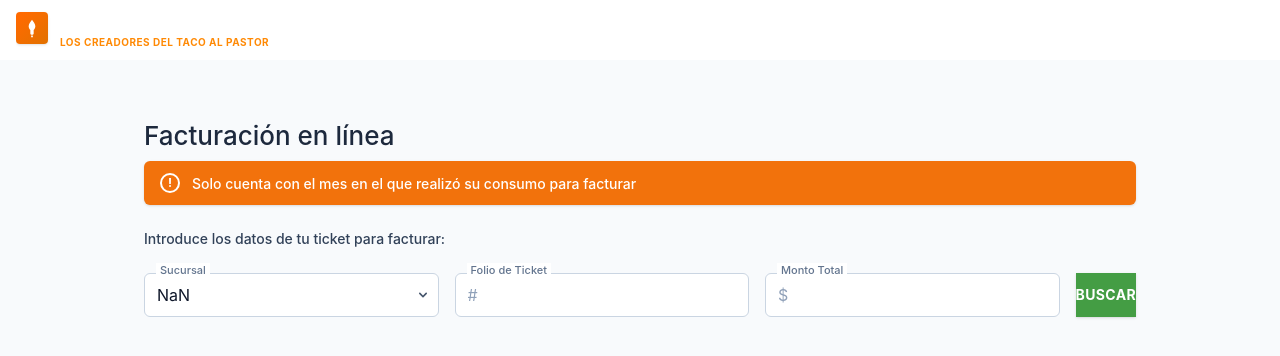
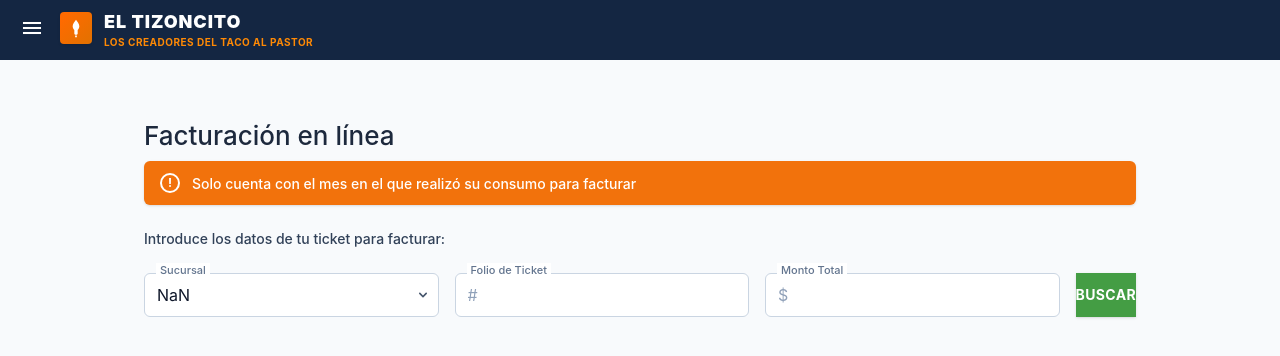
Before and after one commit to ABEL0120/FacturacionPWA, a React (Vite) app: page /home in a window 1280 px wide. Shown: the top 356 px of the page. Built offline with nearby package versions, Linux system fonts and the light colour scheme.

Commit message:
fix: barra superior con fondo azul marino y menu lateral con solo inicio

```diff
--- a/package.json
+++ b/package.json
@@ -6,7 +6,9 @@
   "scripts": {
     "dev": "vite --host",
     "build": "tsc && vite build",
-    "preview": "vite preview",
+    "preview": "vite preview --host --port 4173",
+    "tunnel": "cloudflared tunnel --url http://localhost:4173",
+    "tunnel:quick": "npx untun tunnel http://localhost:4173",
     "lint": "eslint"
   },
   "dependencies": {
--- a/src/App.tsx
+++ b/src/App.tsx
@@ -10,6 +10,7 @@ import { useRegisterSW } from "virtual:pwa-register/react";
 import { IonReactRouter } from "@ionic/react-router";
 import { OfflineBanner } from "./components/OfflineBanner";
 import { PwaInstallGate } from "./components/PwaInstallGate";
+import { MenuLateral } from "./components/MenuLateral";
 import Home from "./pages/Home";
 
 /* Ionic Core CSS */
@@ -82,7 +83,8 @@ const App: React.FC = () => (
     <OfflineBanner />
     <PwaInstallGate>
       <IonReactRouter>
-        <IonRouterOutlet>
+        <MenuLateral />
+        <IonRouterOutlet id="main-content">
           <Route exact path="/home" component={Home} />
           <Route exact path="/">
             <Redirect to="/home" />
--- /dev/null
+++ b/src/components/MenuLateral.tsx
@@ -0,0 +1,68 @@
+import React from "react";
+import {
+  IonMenu,
+  IonHeader,
+  IonToolbar,
+  IonTitle,
+  IonContent,
+  IonList,
+  IonItem,
+  IonIcon,
+  IonLabel,
+  IonMenuToggle,
+  IonFooter,
+} from "@ionic/react";
+import { homeOutline } from "ionicons/icons";
+import { useLocation } from "react-router-dom";
+
+export const MenuLateral: React.FC = () => {
+  const location = useLocation();
+
+  return (
+    <IonMenu contentId="main-content" type="overlay">
+      <IonHeader className="ion-no-border">
+        <IonToolbar className="tizoncito-toolbar">
+          <IonTitle className="font-bold text-white text-base">
+            El Tizoncito
+          </IonTitle>
+        </IonToolbar>
+      </IonHeader>
+
+      <IonContent className="ion-padding-vertical">
+        <IonList lines="none" className="space-y-1 px-2">
+          <IonMenuToggle autoHide={false}>
+            <IonItem
+              routerLink="/home"
+              routerDirection="none"
+              className={`rounded-xl transition-colors cursor-pointer ${
+                location.pathname === "/home" || location.pathname === "/"
+                  ? "text-blue-600 font-bold bg-blue-50/80"
+                  : "text-slate-700 hover:bg-slate-100"
+              }`}
+              detail={false}
+            >
+              <IonIcon
+                slot="start"
+                icon={homeOutline}
+                className={
+                  location.pathname === "/home" || location.pathname === "/"
+                    ? "text-blue-600"
+                    : "text-slate-500"
+                }
+              />
+              <IonLabel>Inicio</IonLabel>
+            </IonItem>
+          </IonMenuToggle>
+        </IonList>
+      </IonContent>
+
+      <IonFooter className="p-4 border-t border-slate-100 text-center">
+        <span className="text-xs text-slate-400 font-medium">
+          Facturación PWA v0.1.0
+        </span>
+      </IonFooter>
+    </IonMenu>
+  );
+};
+
+export default MenuLateral;
--- a/src/index.css
+++ b/src/index.css
@@ -57,3 +57,11 @@ ion-toolbar {
   --color: var(--ion-toolbar-color) !important;
   --border-color: var(--ion-border-color) !important;
 }
+
+ion-toolbar.tizoncito-toolbar {
+  --background: #142642 !important;
+  --color: #ffffff !important;
+  --border-color: #142642 !important;
+  background-color: #142642 !important;
+  color: #ffffff !important;
+}
--- a/src/pages/Home.tsx
+++ b/src/pages/Home.tsx
@@ -4,6 +4,8 @@ import {
   IonHeader,
   IonToolbar,
   IonContent,
+  IonButtons,
+  IonMenuButton,
   IonSpinner,
 } from "@ionic/react";
 import { facturacionApi, TicketBusquedaParams } from "../api/facturacionApi";
@@ -47,7 +49,14 @@ export const Home: React.FC = () => {
     <IonPage>
       {/* Barra superior estilo El Tizoncito */}
       <IonHeader className="ion-no-border">
-        <IonToolbar style={{ "--background": "#142642", "--color": "#ffffff" }} className="px-4 py-1">
+        <IonToolbar className="tizoncito-toolbar px-2 py-1">
+          <IonButtons slot="start">
+            <IonMenuButton
+              autoHide={false}
+              style={{ color: "#ffffff", "--color": "#ffffff" }}
+              className="text-white mr-1"
+            />
+          </IonButtons>
           <div className="flex items-center gap-3">
             {/* Logo de trompo / flama */}
             <div className="flex items-center justify-center w-8 h-8 rounded bg-gradient-to-br from-orange-500 to-amber-600 shadow-sm shrink-0">
--- a/vite.config.ts
+++ b/vite.config.ts
@@ -123,7 +123,10 @@ export default defineConfig({
     }),
   ],
   server: {
+    host: true,
+    port: 5173,
     allowedHosts: true,
+    cors: true,
     proxy: {
       "/api": {
         target: "https://localhost:7259",
@@ -133,7 +136,11 @@ export default defineConfig({
     },
   },
   preview: {
+    host: true,
+    port: 4173,
+    strictPort: true,
     allowedHosts: true,
+    cors: true,
     proxy: {
       "/api": {
         target: "https://localhost:7259",
```
